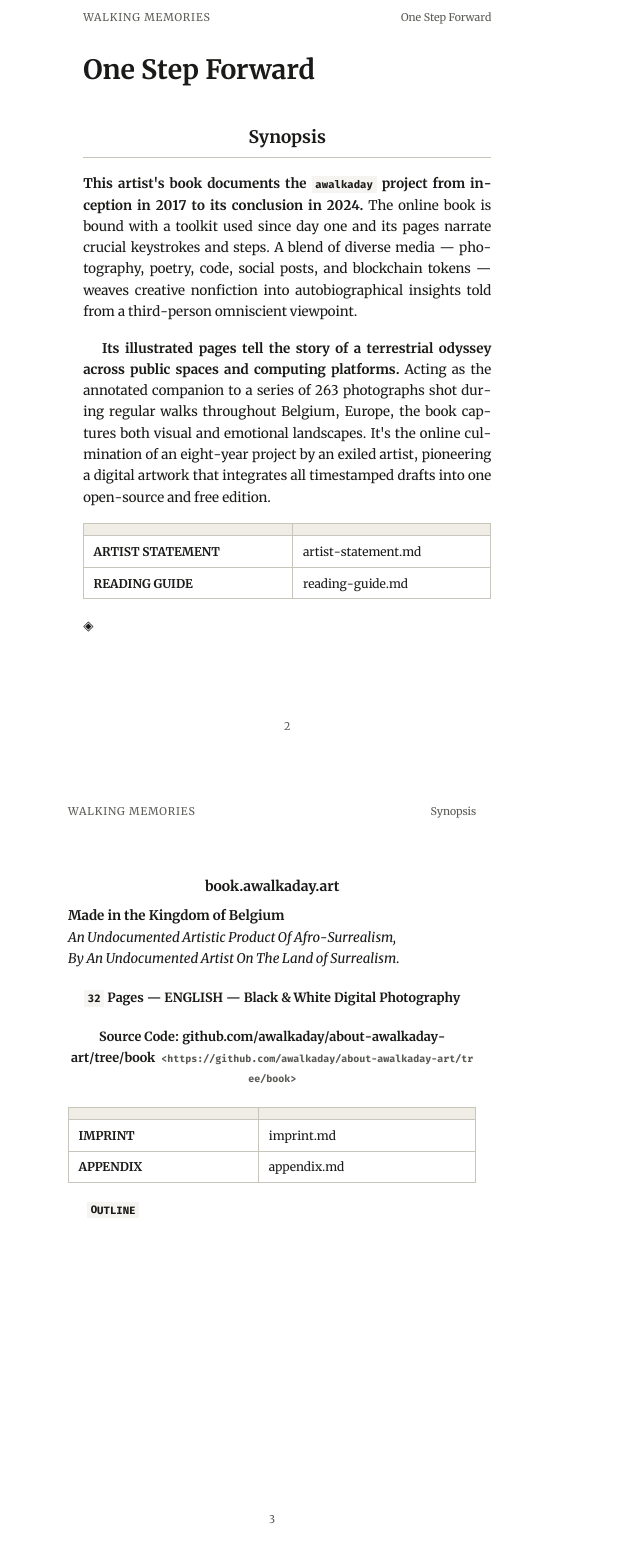
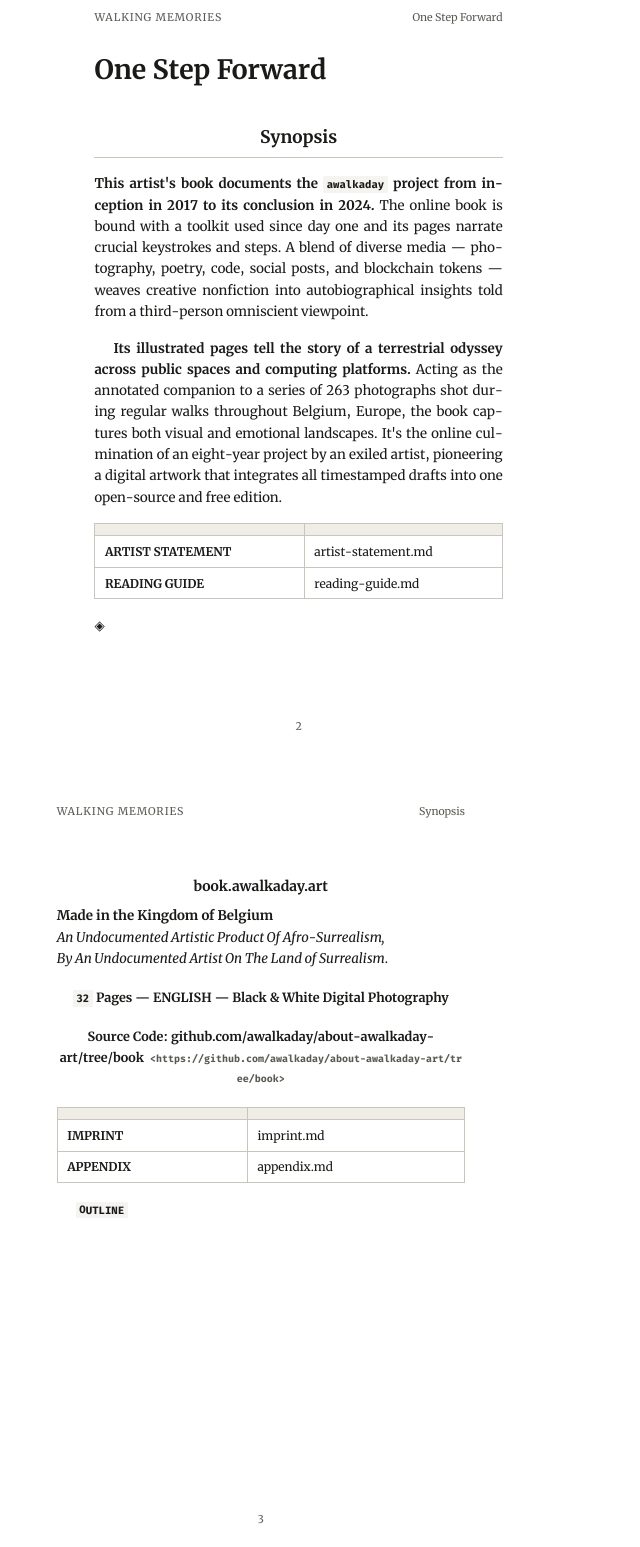
Before and after one commit to awalkaday/about-awalkaday-art, a Jekyll site: the page built from impression.md, in a window 1280 px wide. Shown: the part 814-2361 px from the top of the page, without its empty margins (0-640 px from the left). Built offline with Jekyll 4.4.1, drawn with Linux system fonts in a browser that asks for light colours; some web fonts are replaced; grey boxes are pictures that could not be loaded.

Commit message:
feat: facing pages spread view in browser, asymmetric gutter margins for print

```diff
--- a/_layouts/impression.html
+++ b/_layouts/impression.html
@@ -24,6 +24,45 @@
     Paged.js auto-runs when the DOM is ready.
   -->
   <script src="{{ '/assets/js/paged.polyfill.js' | relative_url }}"></script>
+  <style>
+  @media screen {
+    body {
+      background: #d0cdc8;
+      margin: 0;
+      padding: 3rem 1rem;
+    }
+
+    .pagedjs_pages {
+      display: grid;
+      grid-template-columns: repeat(2, auto);
+      gap: 0;
+      justify-content: center;
+      align-items: start;
+    }
+
+    /* Cover page spans both columns — it stands alone */
+    .pagedjs_page:first-child {
+      grid-column: 2 / 3;
+    }
+
+    /* Even pages (verso / left) align right */
+    .pagedjs_page:nth-child(even) {
+      justify-self: end;
+      box-shadow: -2px 2px 8px rgba(0,0,0,0.15);
+    }
+
+    /* Odd pages (recto / right) align left */
+    .pagedjs_page:nth-child(odd) {
+      justify-self: start;
+      box-shadow: 2px 2px 8px rgba(0,0,0,0.15);
+    }
+
+    /* Remove gap at the spine between facing pages */
+    .pagedjs_page:nth-child(even) + .pagedjs_page:nth-child(odd) {
+      margin-left: 0;
+    }
+  }
+</style>
 </head>
 <body class="layout-impression">
 
--- a/assets/css/print.css
+++ b/assets/css/print.css
@@ -127,13 +127,17 @@
 
 /* Blank verso pages (even pages) — no running header */
 @page :left {
-  margin-left: 22mm;
-  margin-right: 18mm;
+  margin-left: 25mm;
+  margin-right: 15mm;
+  margin-top: 20mm;
+  margin-bottom: 25mm;
 }
-/* Recto pages (odd pages) */
+
 @page :right {
-  margin-left: 18mm;
-  margin-right: 22mm;
+  margin-left: 15mm;
+  margin-right: 25mm;
+  margin-top: 20mm;
+  margin-bottom: 25mm;
 }
 
 /* Cover page: no header/footer, no page number */
```
